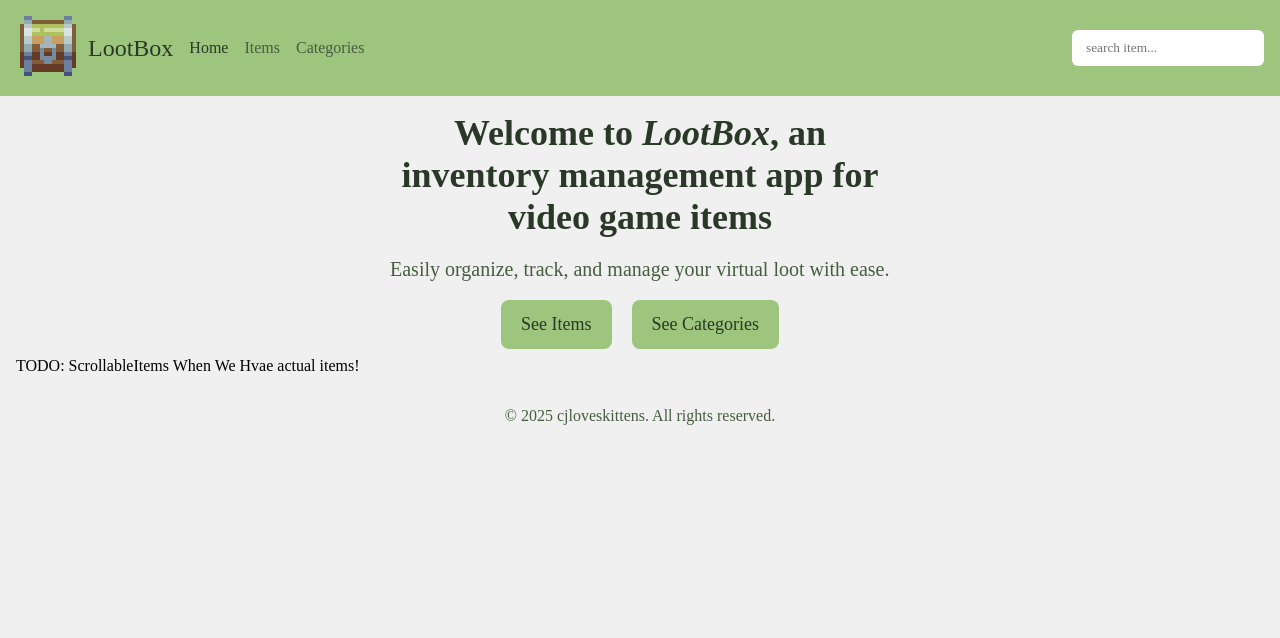
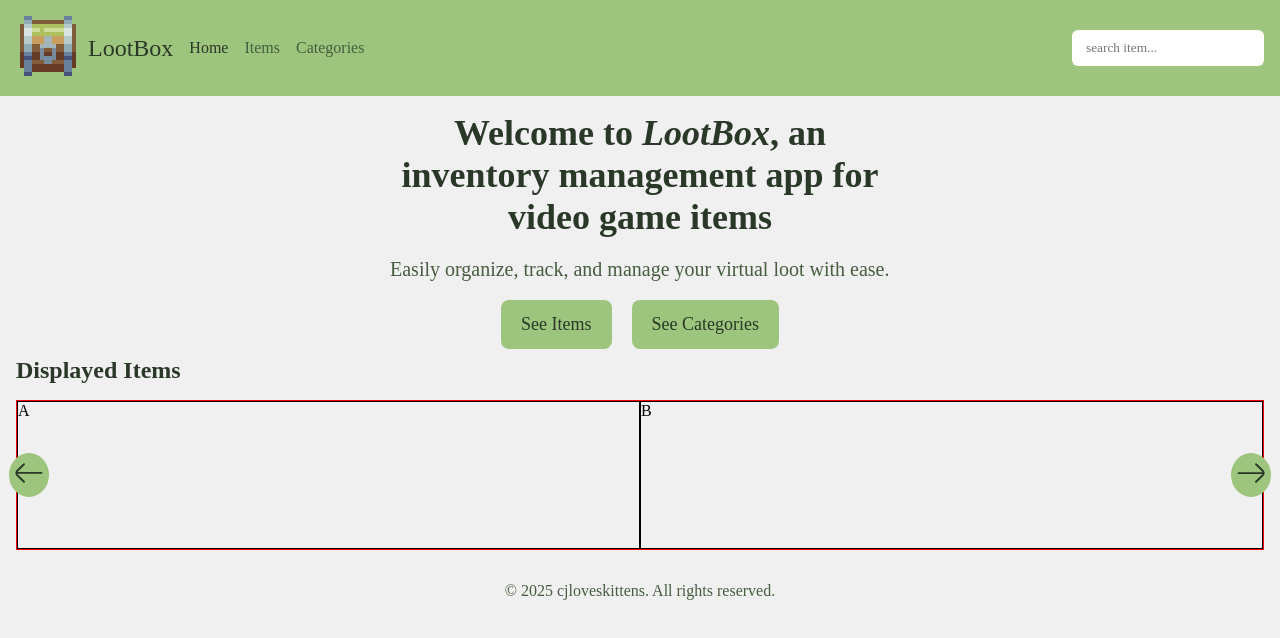
Before and after one commit to cjxo/inventory-app-client, a React (Vite) app: page / in a window 1280 px wide. Shown: the top 638 px of the page. Built offline with nearby package versions, Linux system fonts and the light colour scheme; a web font is replaced by a local one.

Commit message:
Semi-working scroller: not 'pixel perfect' yet

```diff
--- a/src/components/ScrollableItems.jsx
+++ b/src/components/ScrollableItems.jsx
@@ -1,64 +1,93 @@
+import { useState } from "react";
 import styles from "../styles/component.module.css";
+import ButtonImage from "./ButtonImage";
 
-const ScrollableItems = () => {
-  /*
-    <div className={styles.scrollableItemsWrapper}>
-      <h2>Displayed Items</h2>
-      <div className={styles.scroller}>
-        <div className={styles.card}>
-          <h2>Hello</h2>
-          <p>
-            Lorem ipsum dolor sit amet, consectetur adipiscing elit. Proin vestibulum sollicitudin mi eu consectetur. Etiam ullamcorper gravida elementum. Curabitur varius nibh sapien, vel egestas nisi porta eget. Nulla nec nibh pretium, tempor leo et, lacinia eros. Vestibulum ante ipsum primis in faucibus orci luctus et ultrices posuere cubilia curae; Praesent eu quam risus. Suspendisse suscipit lectus sit amet volutpat sollicitudin.
-          </p>
+const ScrollableItems = ({ items }) => {
+  const [ithChild, setIthChild] = useState(0);
+  const handleScroll = ({ target }) => {
+    const parent = target.parentNode;
+    if (parent.nextSibling) {
+      const container = parent.nextSibling;
+      const containerAABB = container.getBoundingClientRect();
+      const firstChild = container.children[0];
+
+      const firstChildWidth = firstChild.offsetWidth;
+      const borderWidthHalf = 0.5;
+
+      if (firstChild.getBoundingClientRect().right > containerAABB.left) {
+        container.scrollLeft = (container.children.length - 1) * (firstChildWidth - borderWidthHalf);
+      } else {
+        container.scrollLeft += -firstChildWidth + borderWidthHalf;
+      }
+    } else {
+      const container = parent.previousSibling;
+      const containerAABB = container.getBoundingClientRect();
+      const firstChild = container.children[0];
+      const lastChild = container.children[container.children.length - 1];
+
+      const firstChildWidth = firstChild.offsetWidth;
+      const borderWidthHalf = 0.5;
+
+      if (lastChild.getBoundingClientRect().x < (containerAABB.right - lastChild.offsetWidth * 0.5)) {
+        container.scrollLeft = borderWidthHalf;
+      } else {
+        container.scrollLeft += firstChildWidth + borderWidthHalf;
+      }
+    }
+
+    // https://stackoverflow.com/questions/66226428/use-css-modules-variables-in-javascript
+    //const styles = window.getComputedStyle(container).getPropertyValue("--slider-card-count");
+    //const width = styles.getPropertyValue("flex-basis");
+  };
+
+  return (
+    <section className={`${styles.scrollableItemsContainer} common-container`}>
+      <div className="prologue">
+        <h2 className="title">Displayed Items</h2>
       </div>
 
-        <div className={styles.card}>
-          <h2>Hello</h2>
-          <p>
-            Sed vel odio vel massa dictum rutrum. Nulla convallis lacinia tempor. Nullam at ipsum lorem. Aliquam tempor, urna vel semper eleifend, nibh nibh aliquet erat, nec ultrices mi ante vitae arcu.
-          </p>
+      <div className={styles.slider}>
+        <ButtonImage
+          src="./src/assets/svgrepo/left-svgrepo-com.svg"
+          alt="scroll left"
+          className={styles.scrollBtn}
+          onClick={handleScroll}
+        />
+
+        <div className={styles.sliderWrapper}>
+          <div className={styles.sliderCard}>
+            A
           </div>
 
-        <div className={styles.card}>
-          <h2>Hello</h2>
-          <p>
-            Suspendisse potenti. Vestibulum suscipit faucibus massa vitae porttitor. Curabitur ac consequat sapien. Quisque condimentum et nunc in consequat. Cras ullamcorper, eros id rhoncus rhoncus, nisi sem molestie nisl, eget tincidunt neque elit vel orci. Aenean elementum in neque at viverra. Maecenas non nisi nibh. Ut non elementum sapien. Donec congue tellus nec efficitur suscipit.
-          </p>
+          <div className={styles.sliderCard}>
+            B
           </div>
 
-        <div className={styles.card}>
-          <h2>Hello</h2>
-          <p>
-            Vivamus congue lacus quis finibus scelerisque. Pellentesque ut sem sit amet ex convallis dictum eu at odio. Donec rhoncus felis eu consectetur gravida. Vivamus purus augue, rutrum nec diam in, laoreet facilisis massa. Nulla facilisi. Nulla et convallis nisl, non maximus ex. Curabitur eu ultrices odio. Nunc luctus suscipit dignissim. Maecenas scelerisque mollis massa, ultrices cursus purus convallis et. Maecenas vulputate risus nec tortor fermentum aliquet. Nullam eget varius metus, feugiat dignissim turpis. Morbi quis rutrum ipsum. Maecenas tincidunt odio at maximus molestie. Nullam quis ex sit amet lectus maximus laoreet nec eget ligula.
-          </p>
+          <div className={styles.sliderCard}>
+            C
           </div>
 
-        <div className={styles.card}>
-          <h2>Hello</h2>
-          <p>
-            Nulla imperdiet sapien eu semper tempus. Aliquam suscipit fermentum metus sed mollis. Donec id ligula vitae urna sagittis molestie. Quisque iaculis eleifend arcu, et euismod odio semper sit amet. Quisque tortor ante,
-          </p>
+          <div className={styles.sliderCard}>
+            D
           </div>
 
-        <div className={styles.card}>
-          <h2>Hello</h2>
-          <p>
-            Sed vel odio vel massa dictum rutrum. Nulla convallis lacinia tempor. Nullam at ipsum lorem. Aliquam tempor, urna vel semper eleifend, nibh nibh aliquet erat, nec ultrices mi ante vitae arcu.
-          </p>
+          <div className={styles.sliderCard}>
+            E
           </div>
 
-        <div className={styles.card}>
-          <h2>Hello</h2>
-          <p>
-            Suspendisse potenti. Vestibulum suscipit faucibus massa vitae porttitor. Curabitur ac consequat sapien. Quisque condimentum et nunc in consequat. Cras ullamcorper, eros id rhoncus rhoncus, nisi sem molestie nisl, eget tincidunt neque elit vel orci. Aenean elementum in neque at viverra. Maecenas non nisi nibh. Ut non elementum sapien. Donec congue tellus nec efficitur suscipit.
-          </p>
+          <div className={styles.sliderCard}>
+            F
           </div>
         </div>
+
+        <ButtonImage
+          src="./src/assets/svgrepo/right-svgrepo-com.svg"
+          alt="scroll right"
+          className={styles.scrollBtn}
+          onClick={handleScroll}
+        />
       </div>
-    */
-  return (
-    <>TODO: ScrollableItems When We Hvae actual items!</>
-
+    </section>
   );
 };
 
--- a/src/styles/component.module.css
+++ b/src/styles/component.module.css
@@ -313,3 +313,48 @@ footer {
 .buttonImage {
   background: transparent;
 }
+
+.scrollableItemsContainer {
+  --slider-card-count: 2;
+
+  .slider {
+    position: relative;
+    display: flex;
+    height: 150px;
+
+    border: 1px solid red;
+
+    .sliderWrapper {
+      display: flex;
+      overflow: hidden;
+      width: 100%;
+
+      .sliderCard {
+        flex-shrink: 0;
+        flex-grow: 1;
+        flex-basis: calc(100% / var(--slider-card-count));
+
+        border: 1px solid black;
+      }
+    }
+  }
+
+  .scrollBtn {
+    top: 50%;
+    transform: translateY(-50%) translateX(-20%); /* anchor: 0.5 in the Y */
+
+    position: absolute;
+    padding: 4px;
+    background-color: var(--green-colour2);
+    border-radius: 50%;
+    img {
+      width: 30px;
+      height: 30px;
+    }
+
+    &:last-child {
+      right: 0px;
+      transform: translateY(-50%) translateX(20%);
+    }
+  }
+}
--- a/src/styles/index.css
+++ b/src/styles/index.css
@@ -75,17 +75,19 @@ ul {
     justify-content: space-between;
   }
 
+  h1.title {
+    font-size: 26px;
+    @media (min-width: 1024px) {
+      font-size: 36px;
+    }
+  }
+
   .title {
-    font-size: 26px;
     font-weight: 600;
     margin-bottom: 16px;
     color: var(--green-colour1);
     em {
       font-family: "exo2it";
-    }
-
-    @media (min-width: 1024px) {
-      font-size: 36px;
     }
   }
 
```
Also changed, not shown: src/assets/svgrepo/left-svgrepo-com.svg (added), src/assets/svgrepo/right-svgrepo-com.svg (added). Lines whose indentation alone changed are shown as unchanged.
